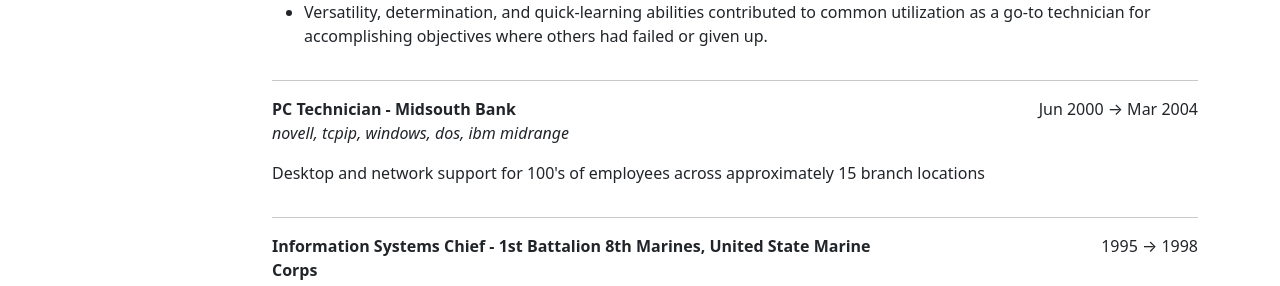
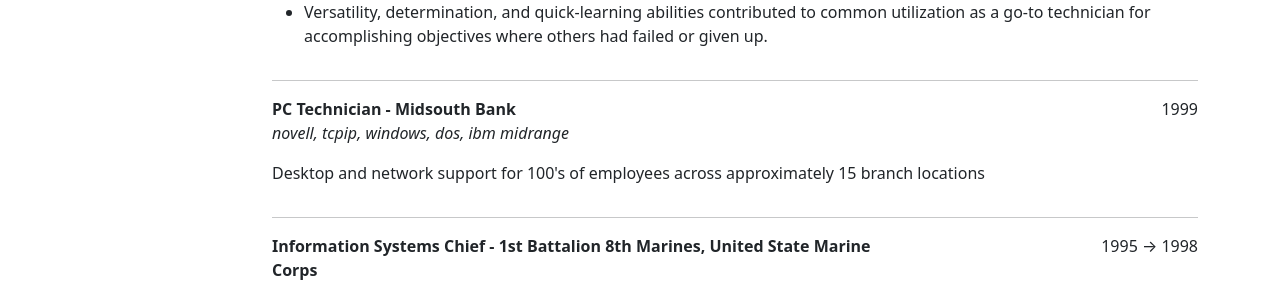
Before and after one commit to krcourville/krcourville.github.io, a Jekyll site: the page cv/index.html, which Jekyll copies as it is, in a window 1280 px wide and 900 px high, scrolled down 5199 px. Shown: the part 162-448 px from the top of the window. Built offline with Jekyll 4.4.1, drawn with Linux system fonts in a browser that asks for light colours.

Commit message:
Update index.html

```diff
--- a/cv/index.html
+++ b/cv/index.html
@@ -827,7 +827,7 @@
                 <strong>PC Technician - Midsouth Bank </strong>
               </div>
               <div class="col col-4 text-end">
-                Jun 2000 &rarr; Mar 2004
+                1999
               </div>
             </div>
             <p class="fst-italic">
```
